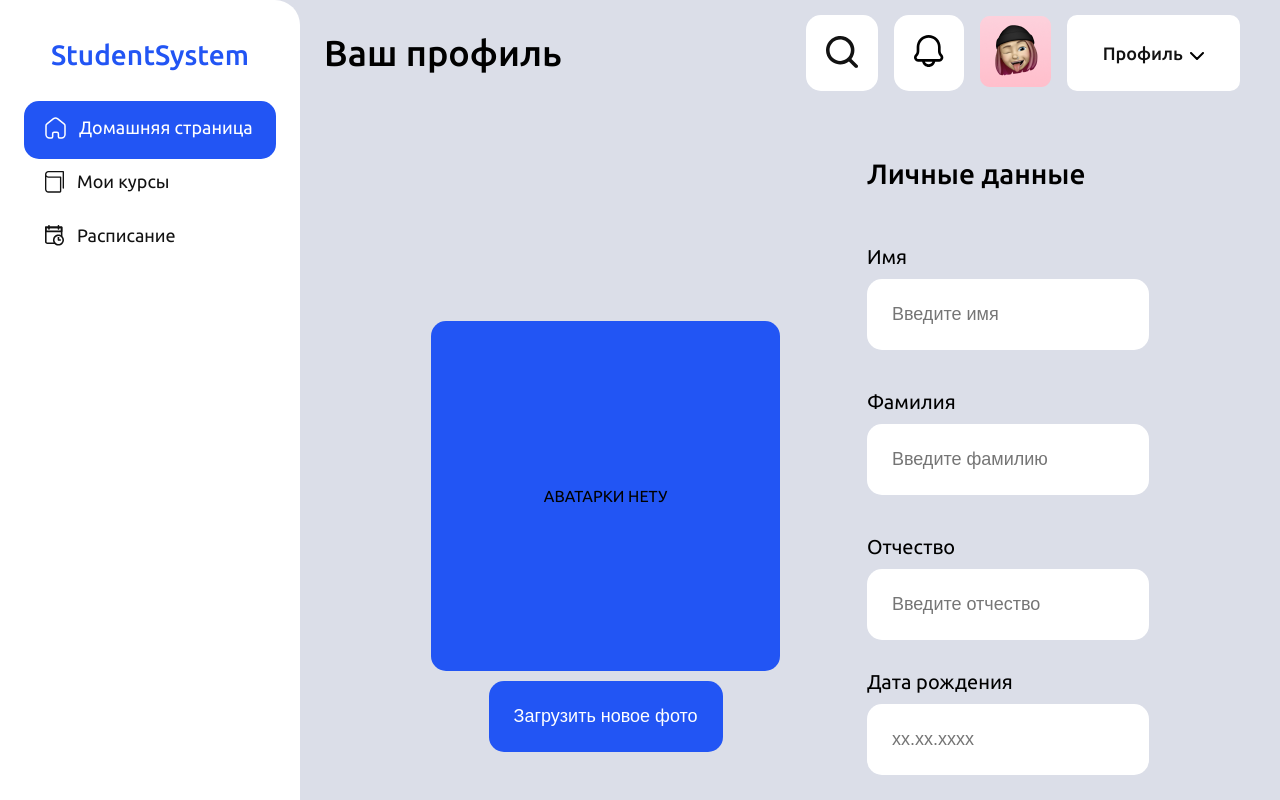
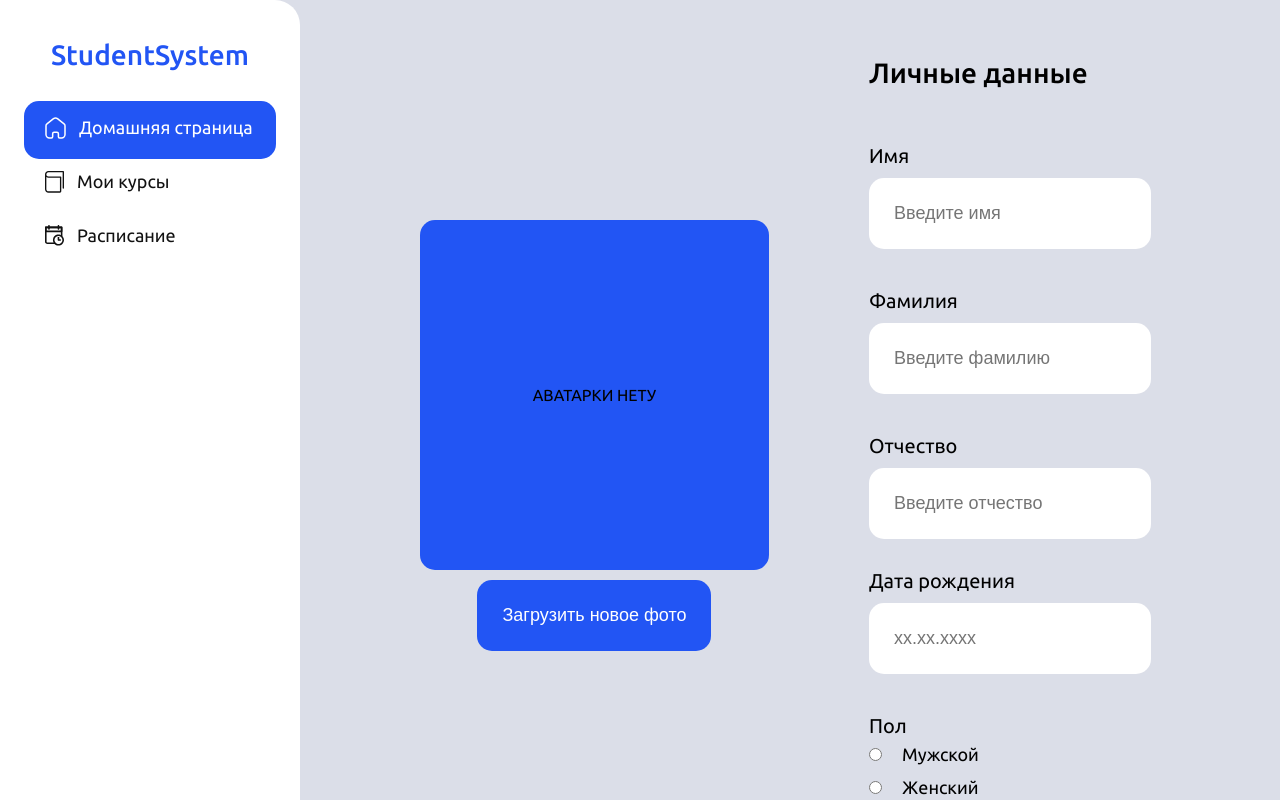
Before and after one commit to Student-developments-Inc/stusy, a Vue app in the folder stusy-ui/: page /profile in a window 1280 px wide. Shown: the top 800 px of the page. Built offline with nearby package versions, Linux system fonts and the light colour scheme; no server answers.

Commit message:
refactor: Верхнее меню перенесено в HomeLayout, соответвующие функции также перенесены

```diff
--- a/stusy-ui/src/views/Courses.vue
+++ b/stusy-ui/src/views/Courses.vue
@@ -1,9 +1,4 @@
 <template>
-  <div class="courses">
-    <div class="main">
-      <header>
-        <TopMenu/>
-      </header>
       <div class="mainContent">
         <div class="coursesMainLeft" id="coursesMain">
           <h1>Архивация и сжатие данных</h1>
@@ -41,17 +36,14 @@
           </div>
         </div>
       </div>
-    </div>
-  </div>
 </template>
 
 <script>
-import TopMenu from "@/components/TopMenu";
 import AccordionMenu from "@/components/AccordionMenu";
 
 export default {
   name: "MyCourses",
-  components: {AccordionMenu, TopMenu},
+  components: {AccordionMenu},
   data() {
     return {
       menu: false
--- a/stusy-ui/src/views/CreatingCourses.vue
+++ b/stusy-ui/src/views/CreatingCourses.vue
@@ -1,9 +1,4 @@
 <template>
-  <div class="courses">
-    <div class="main">
-      <header>
-        <TopMenu/>
-      </header>
       <div class="mainContent">
         <div class="coursesMainLeft">
           <div class="redactorContentCreating-topRow">
@@ -67,17 +62,14 @@
           </label>
         </div>
       </div>
-    </div>
-  </div>
 </template>
 
 <script>
-import TopMenu from "@/components/TopMenu";
 import AccordionMenu from "@/components/AccordionMenu";
 
 export default {
   name: "CreatedCourses",
-  components: {AccordionMenu, TopMenu},
+  components: {AccordionMenu},
   data() {
     return {
       menu: false,
--- a/stusy-ui/src/views/CreatingTest.vue
+++ b/stusy-ui/src/views/CreatingTest.vue
@@ -1,9 +1,4 @@
 <template>
-  <div class="courses">
-    <div class="main">
-      <header>
-        <TopMenu/>
-      </header>
       <div class="mainContent">
         <div class="coursesMainLeft">
           <div class="redactorContentCreating-topRow">
@@ -106,8 +101,6 @@
           </div>
         </div>
       </div>
-    </div>
-  </div>
   <ModalWindow v-if="isModalOpen">
     <div class="modal-window">
       <img src="@/assets/close.svg" class="close-button" @click="isModalOpen = false">
@@ -167,13 +160,12 @@
 </template>
 
 <script>
-import TopMenu from "@/components/TopMenu";
 import AccordionMenu from "@/components/AccordionMenu";
 import ModalWindow from "@/components/ModalWindow";
 
 export default {
   name: "CreatingTest",
-  components: {ModalWindow, AccordionMenu, TopMenu},
+  components: {ModalWindow, AccordionMenu},
   data() {
     return {
       role: "teacher",
--- a/stusy-ui/src/views/HomeView.vue
+++ b/stusy-ui/src/views/HomeView.vue
@@ -24,12 +24,6 @@
       </div>
     </form>
   </ModalWindow>
-  <div class="home">
-    <div class="content">
-      <header>
-        <h1>Доброе утро{{ userData.first_name && userData.last_name ? `, ${userData.first_name}` : "" }}</h1>
-        <TopMenu/>
-      </header>
   <div class="mainContent">
     <WeatherWidget/>
     <div class="block" id="schedule">
@@ -108,58 +102,29 @@
       </div>
     </div>
   </div>
-
-    </div>
-  </div>
-</template>
+</template>--
 <script>
-import {url, getCookie, logout} from "@/global";
+import {url, getCookie} from "@/global";
 import WeatherWidget from "@/components/WeatherWidget";
 import ModalWindow from "@/components/ModalWindow";
-import TopMenu from "@/components/TopMenu";
 
 export default {
   name: "HomeView",
-  components: {WeatherWidget, ModalWindow, TopMenu},
+  components: {WeatherWidget, ModalWindow},
   data() {
     return {
       localeDate: "",
-      userData: {
-        first_name: "",
-        last_name: ""
-      },
       modal: false
     };
   },
   methods: {
     getDate() {
-      const options = { weekday: 'long', month: 'numeric', day: 'numeric' };
+      const options = {weekday: 'long', month: 'numeric', day: 'numeric'};
       this.localeDate = new Date().toLocaleDateString(undefined, options)
       this.localeDate = this.localeDate.charAt(0).toUpperCase() + this.localeDate.slice(1)
     },
     menuAction() {
       this.menu = !this.menu;
-    },
-    getUserData() {
-      if (getCookie("ID") === undefined) logout();
-      fetch(`${url}/users/${getCookie("ID")}`, {
-        headers: {
-          "Authorization": `Bearer ${getCookie("TOKEN")}`
-        }
-      }).then(response => {
-        if (response.ok) return response.json();
-        if (response.status === 401) {
-          logout();
-        }
-        if (response.status === 404) this.modal = true;
-      }).then(data => {
-        if (data !== undefined) {
-          this.userData.first_name = data.first_name;
-          this.userData.last_name = data.last_name;
-        }
-      }).catch(err => {
-        console.error("Cannot fetch", err);
-      });
     },
     putUserData() {
       fetch(`${url}/users/${getCookie("ID")}`, {
@@ -174,7 +139,7 @@ export default {
       }).then(response => {
         if (response.ok) return response.json();
         console.log(response)
-        switch (response.status){
+        switch (response.status) {
           case 400:
             console.log('Неверные данные')
             break
@@ -189,8 +154,6 @@ export default {
   },
   mounted() {
     this.getDate()
-
-    if (getCookie("ID") !== undefined && this.userData.first_name === "") this.getUserData();
 
     if (!getCookie("TOKEN")) {
       this.$router.push("/auth");
@@ -210,38 +173,12 @@ export default {
   opacity: 0;
 }
 
-.home {
-  display: flex !important;
-  min-height: 100vh;
-  background: var(--dark-mate-mate);
-}
-
-.content header {
-  display: flex;
-  align-items: center;
-  justify-content: space-between;
-}
-
-.content header h1 {
-  font-weight: 500;
-  font-size: 36px;
-  margin: 0;
-}
-
-.content {
-  padding: 15px 24px 24px;
-  height: 100vh;
-  overflow: auto;
-}
-
 .mainContent {
   display: flex;
   width: 100%;
-  margin-top: 12px;
   flex-wrap: wrap;
   align-items: flex-start;
   justify-content: center;
-  margin-bottom: 30px;
   align-content: flex-start;
 }
 
--- a/stusy-ui/src/views/MyCourses.vue
+++ b/stusy-ui/src/views/MyCourses.vue
@@ -1,9 +1,4 @@
 <template>
-  <div class="courses">
-    <div class="main">
-      <header>
-        <TopMenu/>
-      </header>
   <div class="mainContent">
     <div class="coursesMainLeft" id="coursesMain">
       <h1>Мои курсы</h1>
@@ -46,16 +41,13 @@
       <h1>Какая-то инфа</h1>
     </div>
   </div>
-    </div>
-  </div>
 </template>
 
 <script>
-import TopMenu from "@/components/TopMenu";
 
 export default {
   name: "MyCourses",
-  components: {TopMenu},
+  components: {},
   data() {
     return {
       menu: false
--- a/stusy-ui/src/views/ProfileView.vue
+++ b/stusy-ui/src/views/ProfileView.vue
@@ -1,10 +1,4 @@
 <template>
-  <div class="profile">
-    <div class="main">
-      <header>
-        <h1>Ваш профиль</h1>
-        <TopMenu/>
-      </header>
       <div class="mainContent">
         <div class="AvatarAndPersonalDataAndContacts">
           <div class="AvatarProfile">
@@ -124,57 +118,26 @@
           </form>
         </div>
       </div>
-    </div>
-  </div>
 </template>
 
 <script>
-import TopMenu from "@/components/TopMenu";
 
 export default {
   name: "ProfileView",
-  components: {TopMenu},
+  components: {},
 };
 </script>
 
 <style scoped>
-.profile {
-  display: flex !important;
-  min-height: 100vh;
-  background: var(--dark-mate-mate);
-}
-
-.main {
-  display: flex;
-  flex-direction: column;
-  align-items: stretch;
-  justify-content: flex-start;
-  gap: 10px;
-  width: 100%;
-  padding: 15px 24px 24px;
-  height: 100vh;
-  overflow: auto;
-}
-
-.main header {
-  display: flex;
-  align-items: center;
-  justify-content: space-between;
-}
-
-.main header h1 {
-  font-weight: 500;
-  font-size: 36px;
-  margin: 0;
-}
 
 .mainContent {
   display: flex;
-  flex-direction: column;
+  /* flex-direction: column; */
   justify-content: flex-start;
   align-items: stretch;
   gap: 30px;
   padding: 57px 29px;
+  flex-wrap: wrap;
 }
 
 .AvatarAndPersonalDataAndContacts {
```
Lines whose indentation alone changed are shown as unchanged.
